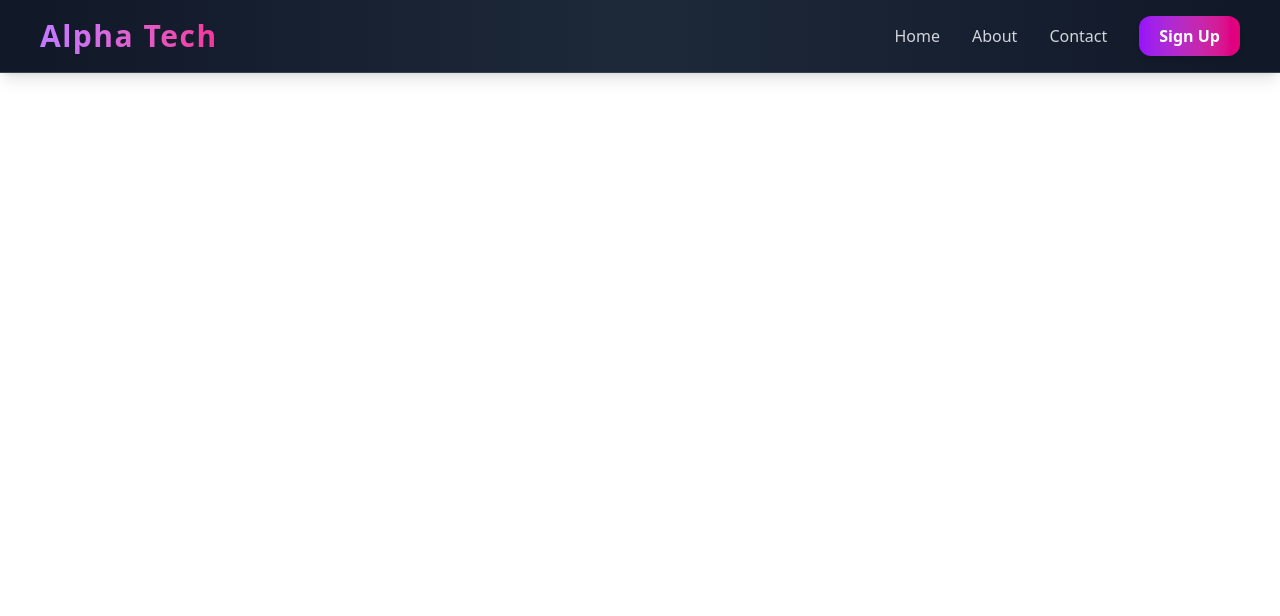
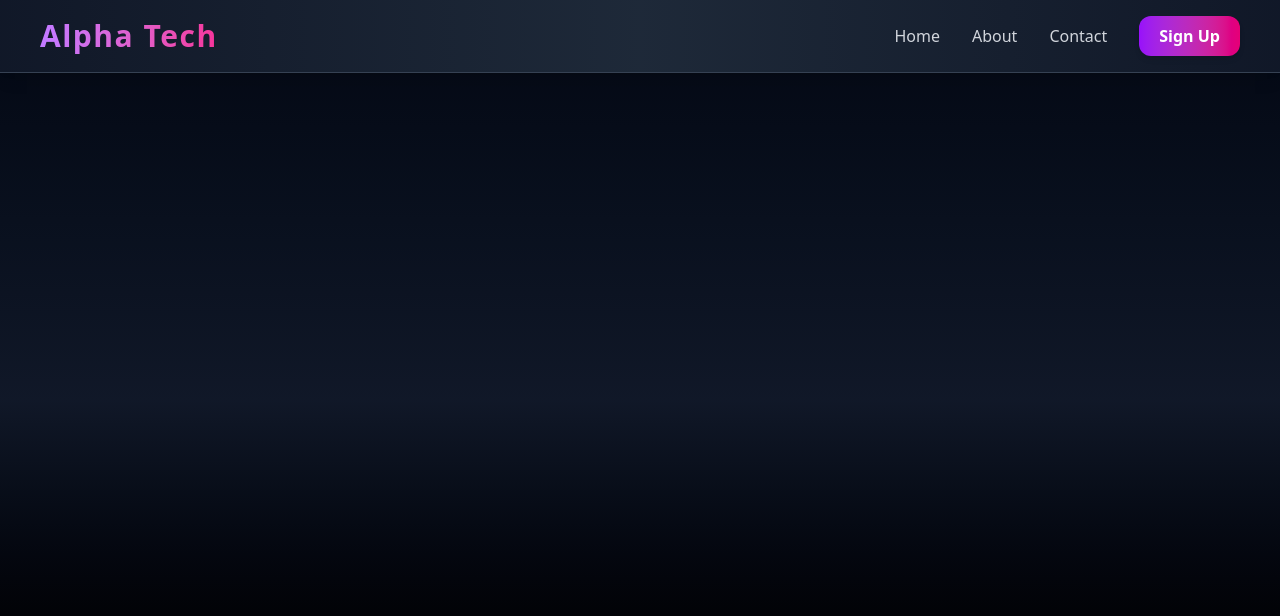
Before and after one commit to mabdullah525/catogory-filter-app-react, a React (Vite) app: page / in a window 1280 px wide. Shown: the top 616 px of the page. Built offline with nearby package versions, Linux system fonts and the light colour scheme.

Commit message:
All styling done

```diff
--- a/src/App.jsx
+++ b/src/App.jsx
@@ -4,7 +4,7 @@ import Category from './Category'
 
 const App = () => {
   return (
-    <div>
+    <div className='bg'>
       <Category />
     </div>
   )
--- a/src/Category.jsx
+++ b/src/Category.jsx
@@ -3,7 +3,7 @@ import Navbar from './Navbar'
 
 const Category = () => {
     return (
-        <div className='container'>
+        <div className='app-wrapper'>
             <Navbar />
         </div>
     )
--- a/src/index.css
+++ b/src/index.css
@@ -1,22 +1,22 @@
 @import "tailwindcss";
 
 
-/* Navbar container */
+.app-wrapper {
+  @apply min-h-screen w-full bg-gradient-to-b from-gray-950 via-gray-900 to-black text-white;
+}
+
 .navbar {
   @apply flex justify-between items-center px-10 py-4 bg-gradient-to-r from-gray-900 via-gray-800 to-gray-900 shadow-lg sticky top-0 z-50 border-b border-gray-700;
 }
 
-/* Logo */
 .logo h1 {
   @apply text-3xl font-extrabold text-transparent bg-clip-text bg-gradient-to-r from-purple-400 to-pink-500 tracking-wider;
 }
 
-/* Nav links container */
 .nav-links {
   @apply flex gap-8 items-center;
 }
 
-/* Nav items */
 .nav-item {
   @apply text-gray-300 font-medium cursor-pointer transition duration-300 relative;
 }
```
